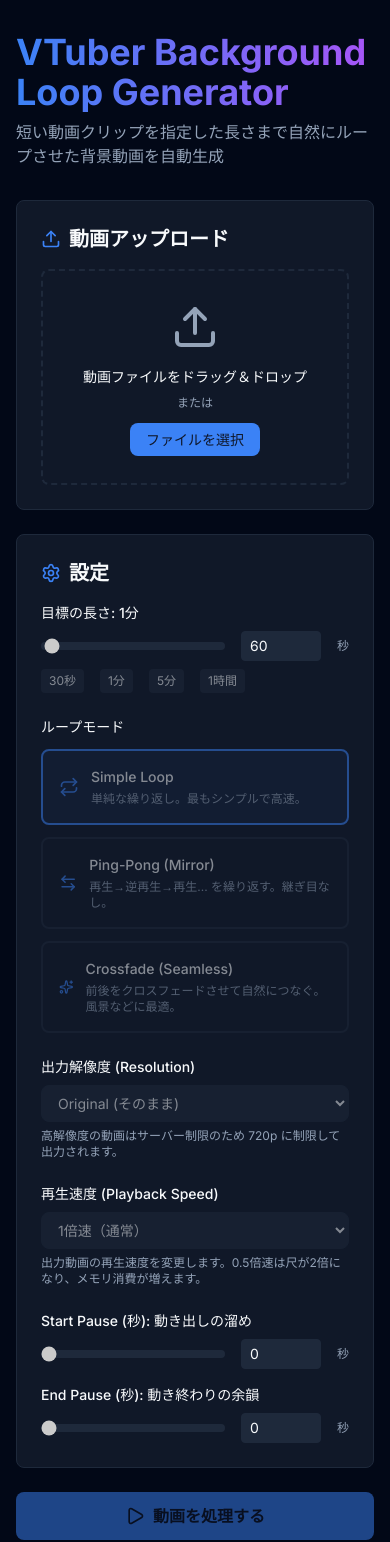
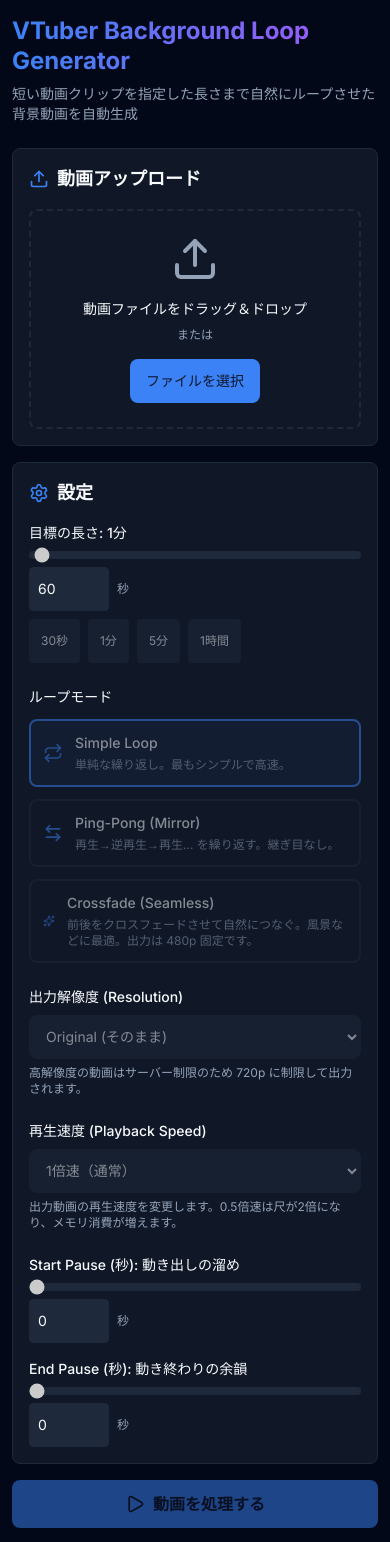
Before and after one commit to ShawnSumiya/vtuber-loop-generator, a Next.js app in the folder frontend/: page / in a window 390 px wide. Shown: the top 1542 px of the page. Built offline with nearby package versions, Linux system fonts and the light colour scheme.

Commit message:
feat(ui): モバイル最適化とレスポンシブデザインの実装

```diff
--- a/frontend/app/globals.css
+++ b/frontend/app/globals.css
@@ -28,3 +28,18 @@
     @apply bg-background text-foreground;
   }
 }
+
+/* スマホのノッチ・ホームインジケータ用 safe-area */
+.safe-area-padding {
+  padding-left: env(safe-area-inset-left, 0);
+  padding-right: env(safe-area-inset-right, 0);
+  padding-bottom: env(safe-area-inset-bottom, 0);
+}
+
+/* タッチデバイスでボタンなどのヒット領域を確保（44px以上推奨） */
+@media (pointer: coarse) {
+  button:not([class*="min-h-"]):not([class*="p-"]),
+  [role="button"]:not([class*="min-h-"]) {
+    min-height: 44px;
+  }
+}
--- a/frontend/app/layout.tsx
+++ b/frontend/app/layout.tsx
@@ -1,4 +1,4 @@
-import type { Metadata } from "next";
+import type { Metadata, Viewport } from "next";
 import { Inter } from "next/font/google";
 import "./globals.css";
 
@@ -9,6 +9,13 @@ export const metadata: Metadata = {
   description: "短い動画クリップを自然にループさせた背景動画を自動生成",
 };
 
+export const viewport: Viewport = {
+  width: "device-width",
+  initialScale: 1,
+  maximumScale: 5,
+  viewportFit: "cover",
+};
+
 export default function RootLayout({
   children,
 }: Readonly<{
@@ -16,7 +23,9 @@ export default function RootLayout({
 }>) {
   return (
     <html lang="ja" className="dark">
-      <body className={inter.className}>{children}</body>
+      <body className={`${inter.className} antialiased safe-area-padding`}>
+        {children}
+      </body>
     </html>
   );
 }
--- a/frontend/app/page.tsx
+++ b/frontend/app/page.tsx
@@ -104,27 +104,27 @@ export default function Home() {
   }, [processedVideoUrl, selectedFile]);
 
   return (
-    <div className="min-h-screen bg-background text-foreground">
-      <div className="container mx-auto px-4 py-8 max-w-6xl">
+    <div className="min-h-screen bg-background text-foreground min-h-[100dvh]">
+      <div className="container mx-auto px-3 sm:px-4 py-4 sm:py-8 max-w-6xl">
         {/* ヘッダー */}
-        <header className="mb-8">
-          <h1 className="text-4xl font-bold mb-2 bg-gradient-to-r from-primary to-purple-500 bg-clip-text text-transparent">
+        <header className="mb-6 sm:mb-8">
+          <h1 className="text-2xl sm:text-3xl md:text-4xl font-bold mb-2 bg-gradient-to-r from-primary to-purple-500 bg-clip-text text-transparent leading-tight">
             VTuber Background Loop Generator
           </h1>
-          <p className="text-muted-foreground">
+          <p className="text-sm sm:text-base text-muted-foreground">
             短い動画クリップを指定した長さまで自然にループさせた背景動画を自動生成
           </p>
         </header>
 
         {/* メインコンテンツ */}
-        <div className="grid grid-cols-1 lg:grid-cols-2 gap-6">
+        <div className="grid grid-cols-1 lg:grid-cols-2 gap-4 sm:gap-6">
           {/* 左側: アップロード & 設定 */}
-          <div className="space-y-6">
+          <div className="space-y-4 sm:space-y-6">
             {/* 動画アップロードエリア */}
-            <div className="bg-secondary/50 rounded-lg p-6 border border-border">
+            <div className="bg-secondary/50 rounded-lg p-4 sm:p-6 border border-border">
               <div className="flex items-center gap-2 mb-4">
-                <Upload className="w-5 h-5 text-primary" />
-                <h2 className="text-xl font-semibold">動画アップロード</h2>
+                <Upload className="w-5 h-5 text-primary shrink-0" />
+                <h2 className="text-lg sm:text-xl font-semibold">動画アップロード</h2>
               </div>
               <VideoUploadArea
                 onFileSelect={handleFileSelect}
@@ -134,10 +134,10 @@ export default function Home() {
             </div>
 
             {/* 設定パネル */}
-            <div className="bg-secondary/50 rounded-lg p-6 border border-border">
+            <div className="bg-secondary/50 rounded-lg p-4 sm:p-6 border border-border">
               <div className="flex items-center gap-2 mb-4">
-                <Settings className="w-5 h-5 text-primary" />
-                <h2 className="text-xl font-semibold">設定</h2>
+                <Settings className="w-5 h-5 text-primary shrink-0" />
+                <h2 className="text-lg sm:text-xl font-semibold">設定</h2>
               </div>
               <SettingsPanel
                 durationSeconds={durationSeconds}
@@ -162,7 +162,7 @@ export default function Home() {
             <button
               onClick={handleProcess}
               disabled={isProcessing || !selectedFile}
-              className="w-full bg-primary hover:bg-primary/90 text-primary-foreground font-semibold py-3 px-6 rounded-lg transition-colors disabled:opacity-50 disabled:cursor-not-allowed flex items-center justify-center gap-2"
+              className="w-full min-h-[44px] sm:min-h-0 bg-primary hover:bg-primary/90 text-primary-foreground font-semibold py-3 px-6 rounded-lg transition-colors disabled:opacity-50 disabled:cursor-not-allowed flex items-center justify-center gap-2 touch-manipulation"
             >
               {isProcessing ? (
                 <>
@@ -187,11 +187,11 @@ export default function Home() {
           </div>
 
           {/* 右側: プレビュー & ダウンロード */}
-          <div className="space-y-6">
-            <div className="bg-secondary/50 rounded-lg p-6 border border-border">
+          <div className="space-y-4 sm:space-y-6">
+            <div className="bg-secondary/50 rounded-lg p-4 sm:p-6 border border-border">
               <div className="flex items-center gap-2 mb-4">
-                <Video className="w-5 h-5 text-primary" />
-                <h2 className="text-xl font-semibold">プレビュー & ダウンロード</h2>
+                <Video className="w-5 h-5 text-primary shrink-0" />
+                <h2 className="text-lg sm:text-xl font-semibold">プレビュー & ダウンロード</h2>
               </div>
               <VideoPreview
                 videoUrl={processedVideoUrl}
--- a/frontend/components/SettingsPanel.tsx
+++ b/frontend/components/SettingsPanel.tsx
@@ -59,7 +59,7 @@ export default function SettingsPanel({
         <label className="block text-sm font-medium mb-2">
           目標の長さ: {formatDuration(durationSeconds)}
         </label>
-        <div className="flex gap-4 items-center">
+        <div className="flex flex-col sm:flex-row gap-2 sm:gap-4 sm:items-center">
           <input
             type="range"
             min="5"
@@ -68,8 +68,9 @@ export default function SettingsPanel({
             value={durationSeconds}
             onChange={(e) => onDurationChange(Number(e.target.value))}
             disabled={disabled}
-            className="flex-1 h-2 bg-secondary rounded-lg appearance-none cursor-pointer accent-primary"
+            className="w-full sm:flex-1 h-2 bg-secondary rounded-lg appearance-none cursor-pointer accent-primary touch-manipulation"
           />
+          <div className="flex items-center gap-2 shrink-0">
             <input
               type="number"
               min="5"
@@ -78,36 +79,37 @@ export default function SettingsPanel({
               value={durationSeconds}
               onChange={(e) => onDurationChange(Number(e.target.value))}
               disabled={disabled}
-            className="w-20 px-2 py-1 bg-secondary border border-border rounded text-sm"
+              className="w-20 px-2 py-1.5 sm:py-1 bg-secondary border border-border rounded text-sm min-h-[44px] sm:min-h-0"
             />
             <span className="text-xs text-muted-foreground">秒</span>
           </div>
-        <div className="flex gap-4 mt-2">
+        </div>
+        <div className="flex flex-wrap gap-2 sm:gap-4 mt-2">
           <button
             onClick={() => onDurationChange(30)}
             disabled={disabled}
-            className="text-xs px-2 py-1 bg-secondary hover:bg-secondary/80 rounded transition-colors disabled:opacity-50"
+            className="text-xs px-3 py-2 min-h-[44px] sm:min-h-0 sm:py-1 bg-secondary hover:bg-secondary/80 rounded transition-colors disabled:opacity-50 touch-manipulation"
           >
             30秒
           </button>
           <button
             onClick={() => onDurationChange(60)}
             disabled={disabled}
-            className="text-xs px-2 py-1 bg-secondary hover:bg-secondary/80 rounded transition-colors disabled:opacity-50"
+            className="text-xs px-3 py-2 min-h-[44px] sm:min-h-0 sm:py-1 bg-secondary hover:bg-secondary/80 rounded transition-colors disabled:opacity-50 touch-manipulation"
           >
             1分
           </button>
           <button
             onClick={() => onDurationChange(300)}
             disabled={disabled}
-            className="text-xs px-2 py-1 bg-secondary hover:bg-secondary/80 rounded transition-colors disabled:opacity-50"
+            className="text-xs px-3 py-2 min-h-[44px] sm:min-h-0 sm:py-1 bg-secondary hover:bg-secondary/80 rounded transition-colors disabled:opacity-50 touch-manipulation"
           >
             5分
           </button>
           <button
             onClick={() => onDurationChange(3600)}
             disabled={disabled}
-            className="text-xs px-2 py-1 bg-secondary hover:bg-secondary/80 rounded transition-colors disabled:opacity-50"
+            className="text-xs px-3 py-2 min-h-[44px] sm:min-h-0 sm:py-1 bg-secondary hover:bg-secondary/80 rounded transition-colors disabled:opacity-50 touch-manipulation"
           >
             1時間
           </button>
@@ -123,7 +125,7 @@ export default function SettingsPanel({
           <button
             onClick={() => onLoopModeChange("simple")}
             disabled={disabled}
-            className={`p-4 rounded-lg border-2 text-left transition-all ${
+            className={`p-3 sm:p-4 min-h-[44px] rounded-lg border-2 text-left transition-all touch-manipulation ${
               loopMode === "simple"
                 ? "border-primary bg-primary/10"
                 : "border-border hover:border-primary/50"
@@ -143,7 +145,7 @@ export default function SettingsPanel({
           <button
             onClick={() => onLoopModeChange("pingpong")}
             disabled={disabled}
-            className={`p-4 rounded-lg border-2 text-left transition-all ${
+            className={`p-3 sm:p-4 min-h-[44px] rounded-lg border-2 text-left transition-all touch-manipulation ${
               loopMode === "pingpong"
                 ? "border-primary bg-primary/10"
                 : "border-border hover:border-primary/50"
@@ -163,7 +165,7 @@ export default function SettingsPanel({
           <button
             onClick={() => onLoopModeChange("crossfade")}
             disabled={disabled}
-            className={`p-4 rounded-lg border-2 text-left transition-all ${
+            className={`p-3 sm:p-4 min-h-[44px] rounded-lg border-2 text-left transition-all touch-manipulation ${
               loopMode === "crossfade"
                 ? "border-primary bg-primary/10"
                 : "border-border hover:border-primary/50"
@@ -174,7 +176,7 @@ export default function SettingsPanel({
               <div>
                 <p className="font-medium text-sm">Crossfade (Seamless)</p>
                 <p className="text-xs text-muted-foreground mt-1">
-                  前後をクロスフェードさせて自然につなぐ。風景などに最適。
+                  前後をクロスフェードさせて自然につなぐ。風景などに最適。出力は 480p 固定です。
                 </p>
               </div>
             </div>
@@ -196,7 +198,7 @@ export default function SettingsPanel({
             value={crossfadeSeconds}
             onChange={(e) => onCrossfadeChange(Number(e.target.value))}
             disabled={disabled}
-            className="w-full h-2 bg-secondary rounded-lg appearance-none cursor-pointer accent-primary"
+            className="w-full h-2 bg-secondary rounded-lg appearance-none cursor-pointer accent-primary touch-manipulation"
           />
         </div>
       )}
@@ -210,13 +212,15 @@ export default function SettingsPanel({
           value={resolution}
           onChange={(e) => onResolutionChange(e.target.value as Resolution)}
           disabled={disabled}
-          className="w-full px-3 py-2 bg-secondary border border-border rounded-lg text-sm focus:outline-none focus:ring-2 focus:ring-primary disabled:opacity-50 disabled:cursor-not-allowed"
+          className="w-full px-3 py-2.5 sm:py-2 min-h-[44px] sm:min-h-0 bg-secondary border border-border rounded-lg text-sm focus:outline-none focus:ring-2 focus:ring-primary disabled:opacity-50 disabled:cursor-not-allowed touch-manipulation"
         >
           <option value="Original">Original (そのまま)</option>
           <option value="720p">720p (HD)</option>
         </select>
         <p className="mt-1.5 text-xs text-muted-foreground">
-          高解像度の動画はサーバー制限のため 720p に制限して出力されます。
+          {loopMode === "crossfade"
+            ? "Crossfade モードでは出力解像度は 480p 固定です（メモリ対策）。"
+            : "高解像度の動画はサーバー制限のため 720p に制限して出力されます。"}
         </p>
       </div>
 
@@ -229,7 +233,7 @@ export default function SettingsPanel({
           value={playbackSpeed}
           onChange={(e) => onPlaybackSpeedChange(Number(e.target.value) as PlaybackSpeed)}
           disabled={disabled}
-          className="w-full px-3 py-2 bg-secondary border border-border rounded-lg text-sm focus:outline-none focus:ring-2 focus:ring-primary disabled:opacity-50 disabled:cursor-not-allowed"
+          className="w-full px-3 py-2.5 sm:py-2 min-h-[44px] sm:min-h-0 bg-secondary border border-border rounded-lg text-sm focus:outline-none focus:ring-2 focus:ring-primary disabled:opacity-50 disabled:cursor-not-allowed touch-manipulation"
         >
           <option value={0.5}>0.5倍速（スロー）</option>
           <option value={1}>1倍速（通常）</option>
@@ -247,7 +251,7 @@ export default function SettingsPanel({
             <label className="block text-sm font-medium mb-2">
               Start Pause (秒): 動き出しの溜め
             </label>
-            <div className="flex gap-4 items-center">
+            <div className="flex flex-col sm:flex-row gap-2 sm:gap-4 sm:items-center">
               <input
                 type="range"
                 min="0"
@@ -256,8 +260,9 @@ export default function SettingsPanel({
                 value={startPauseSeconds}
                 onChange={(e) => onStartPauseChange(Number(e.target.value))}
                 disabled={disabled}
-                className="flex-1 h-2 bg-secondary rounded-lg appearance-none cursor-pointer accent-primary"
+                className="w-full sm:flex-1 h-2 bg-secondary rounded-lg appearance-none cursor-pointer accent-primary touch-manipulation"
               />
+              <div className="flex items-center gap-2 shrink-0">
                 <input
                   type="number"
                   min="0"
@@ -266,9 +271,10 @@ export default function SettingsPanel({
                   value={startPauseSeconds}
                   onChange={(e) => onStartPauseChange(Number(e.target.value))}
                   disabled={disabled}
-                className="w-20 px-2 py-1 bg-secondary border border-border rounded text-sm"
+                  className="w-20 px-2 py-1.5 sm:py-1 bg-secondary border border-border rounded text-sm min-h-[44px] sm:min-h-0"
                 />
                 <span className="text-xs text-muted-foreground">秒</span>
+              </div>
             </div>
           </div>
 
@@ -276,7 +282,7 @@ export default function SettingsPanel({
             <label className="block text-sm font-medium mb-2">
               End Pause (秒): 動き終わりの余韻
             </label>
-            <div className="flex gap-4 items-center">
+            <div className="flex flex-col sm:flex-row gap-2 sm:gap-4 sm:items-center">
               <input
                 type="range"
                 min="0"
@@ -285,8 +291,9 @@ export default function SettingsPanel({
                 value={endPauseSeconds}
                 onChange={(e) => onEndPauseChange(Number(e.target.value))}
                 disabled={disabled}
-                className="flex-1 h-2 bg-secondary rounded-lg appearance-none cursor-pointer accent-primary"
+                className="w-full sm:flex-1 h-2 bg-secondary rounded-lg appearance-none cursor-pointer accent-primary touch-manipulation"
               />
+              <div className="flex items-center gap-2 shrink-0">
                 <input
                   type="number"
                   min="0"
@@ -295,9 +302,10 @@ export default function SettingsPanel({
                   value={endPauseSeconds}
                   onChange={(e) => onEndPauseChange(Number(e.target.value))}
                   disabled={disabled}
-                className="w-20 px-2 py-1 bg-secondary border border-border rounded text-sm"
+                  className="w-20 px-2 py-1.5 sm:py-1 bg-secondary border border-border rounded text-sm min-h-[44px] sm:min-h-0"
                 />
                 <span className="text-xs text-muted-foreground">秒</span>
+              </div>
             </div>
           </div>
         </div>
--- a/frontend/components/VideoPreview.tsx
+++ b/frontend/components/VideoPreview.tsx
@@ -50,9 +50,9 @@ export default function VideoPreview({
       </div>
       <button
         onClick={onDownload}
-        className="w-full bg-primary hover:bg-primary/90 text-primary-foreground font-semibold py-3 px-6 rounded-lg transition-colors flex items-center justify-center gap-2"
+        className="w-full min-h-[44px] bg-primary hover:bg-primary/90 text-primary-foreground font-semibold py-3 px-6 rounded-lg transition-colors flex items-center justify-center gap-2 touch-manipulation"
       >
-        <Download className="w-5 h-5" />
+        <Download className="w-5 h-5 shrink-0" />
         動画をダウンロード
       </button>
     </div>
--- a/frontend/components/VideoUploadArea.tsx
+++ b/frontend/components/VideoUploadArea.tsx
@@ -77,12 +77,14 @@ export default function VideoUploadArea({
   return (
     <div>
       {selectedFile ? (
-        <div className="border-2 border-primary/50 rounded-lg p-4 bg-primary/10">
-          <div className="flex items-center justify-between">
-            <div className="flex items-center gap-3">
-              <FileVideo className="w-8 h-8 text-primary" />
-              <div>
-                <p className="font-medium text-sm">{selectedFile.name}</p>
+        <div className="border-2 border-primary/50 rounded-lg p-3 sm:p-4 bg-primary/10">
+          <div className="flex items-center justify-between gap-2">
+            <div className="flex items-center gap-3 min-w-0 flex-1">
+              <FileVideo className="w-8 h-8 text-primary shrink-0" />
+              <div className="min-w-0">
+                <p className="font-medium text-sm truncate" title={selectedFile.name}>
+                  {selectedFile.name}
+                </p>
                 <p className="text-xs text-muted-foreground">
                   {formatFileSize(selectedFile.size)}
                 </p>
@@ -90,7 +92,7 @@ export default function VideoUploadArea({
             </div>
             <button
               onClick={handleRemove}
-              className="p-1 hover:bg-secondary rounded transition-colors"
+              className="p-2 sm:p-1 min-w-[44px] min-h-[44px] sm:min-w-0 sm:min-h-0 flex items-center justify-center hover:bg-secondary rounded transition-colors touch-manipulation shrink-0"
               aria-label="ファイルを削除"
             >
               <X className="w-5 h-5" />
@@ -102,7 +104,7 @@ export default function VideoUploadArea({
           onDragOver={handleDragOver}
           onDragLeave={handleDragLeave}
           onDrop={handleDrop}
-          className={`border-2 border-dashed rounded-lg p-8 text-center transition-colors ${
+          className={`border-2 border-dashed rounded-lg p-6 sm:p-8 text-center transition-colors ${
             isDragging
               ? "border-primary bg-primary/10"
               : "border-border hover:border-primary/50"
@@ -116,7 +118,7 @@ export default function VideoUploadArea({
             または
           </p>
           <label className="inline-block">
-            <span className="bg-primary hover:bg-primary/90 text-primary-foreground px-4 py-2 rounded-lg cursor-pointer text-sm font-medium transition-colors">
+            <span className="inline-flex items-center justify-center min-h-[44px] bg-primary hover:bg-primary/90 text-primary-foreground px-4 py-2 rounded-lg cursor-pointer text-sm font-medium transition-colors touch-manipulation">
               ファイルを選択
             </span>
             <input
```
Also changed, not shown: 1 other file (tests, documents, lock files or other folders). Lines whose indentation alone changed are shown as unchanged.
